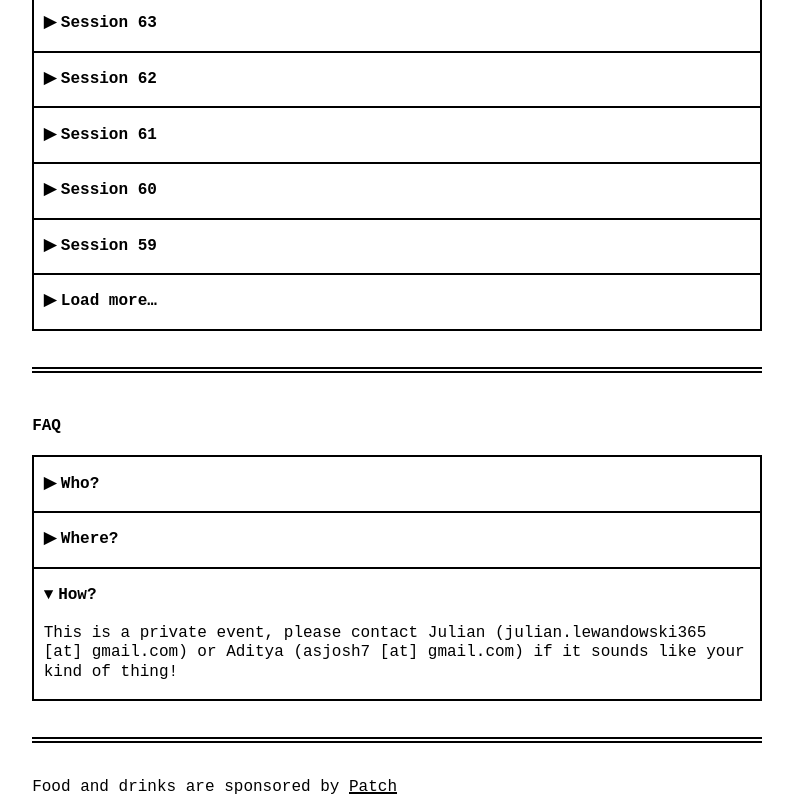
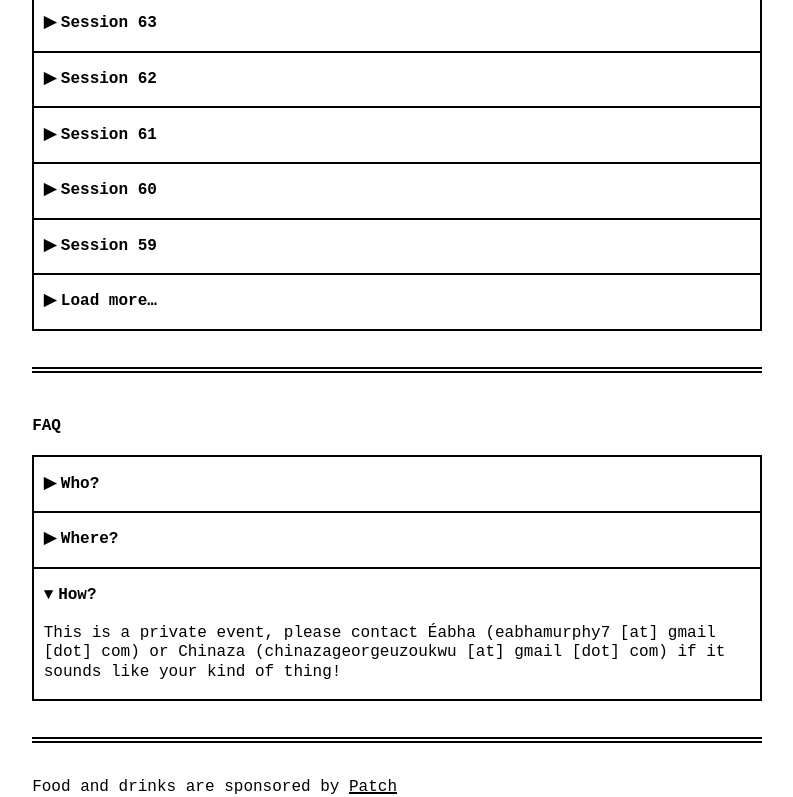
Before and after one commit to JoinPatch/DemosAnon, an Astro site: page / in a window 1280 px wide. Both pictures are taken after a click on the heading "How?". Shown: the part 763-1560 px from the top of the page, without its empty margins (243-1036 px from the left). Built offline with nearby package versions, Linux system fonts and the light colour scheme; Astro itself is replaced by a stand-in of ours; a web font is replaced by a local one.

Commit message:
Change contact to current organisers

```diff
--- a/src/pages/index.astro
+++ b/src/pages/index.astro
@@ -111,7 +111,7 @@ console.log(sessions);
 
   <details>
     <summary>How?</summary>
-    <p>This is a private event, please contact Julian (julian.lewandowski365 [at] gmail.com) or Aditya (asjosh7 [at] gmail.com) if it sounds like your kind of thing!</p>
+    <p>This is a private event, please contact Éabha (eabhamurphy7 [at] gmail [dot] com) or Chinaza (chinazageorgeuzoukwu [at] gmail [dot] com) if it sounds like your kind of thing!</p>
   </details>
 
   <hr />
```
